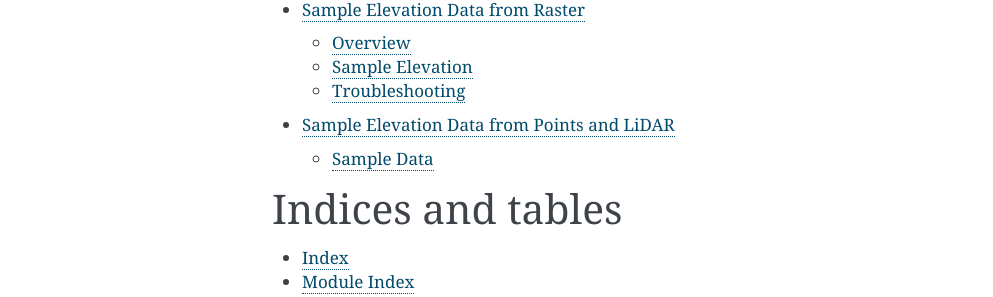
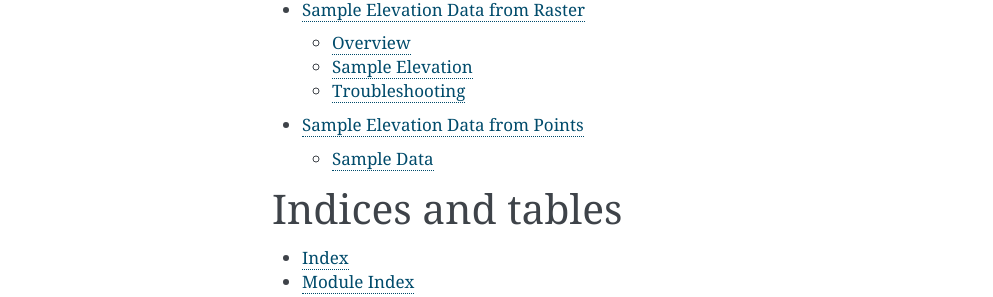
Before and after one commit to FLO-2DKaren/python_test, a Sphinx documentation site: the page built from source/index.rst, in a window 1280 px wide. Shown: the part 365-662 px from the top of the page, without its empty margins (148-1141 px from the left). Built offline with Sphinx 7.4.7, drawn with Linux system fonts in a browser that asks for light colours.

Commit message:
add sample ele from point

```diff
--- a/source/Sample Elevation from Points.rst
+++ b/source/Sample Elevation from Points.rst
@@ -1,5 +1,5 @@
-Sample Elevation Data from Points and LiDAR
-===========================================
+Sample Elevation Data from Points
+=================================
 
 1. Adjust the Style properties of the elevation data to assist the
    quality control measures for reviewing the data. For example,
--- a/source/quickstart.rst
+++ /dev/null
@@ -1,2 +0,0 @@
-Empty
-=====
```
